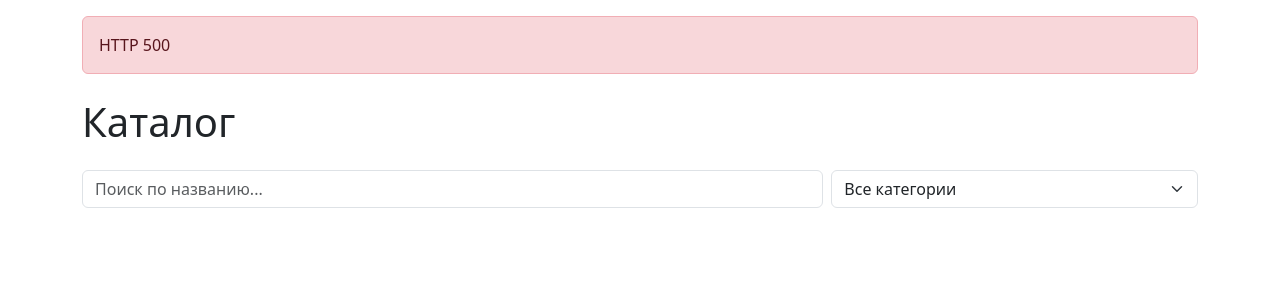
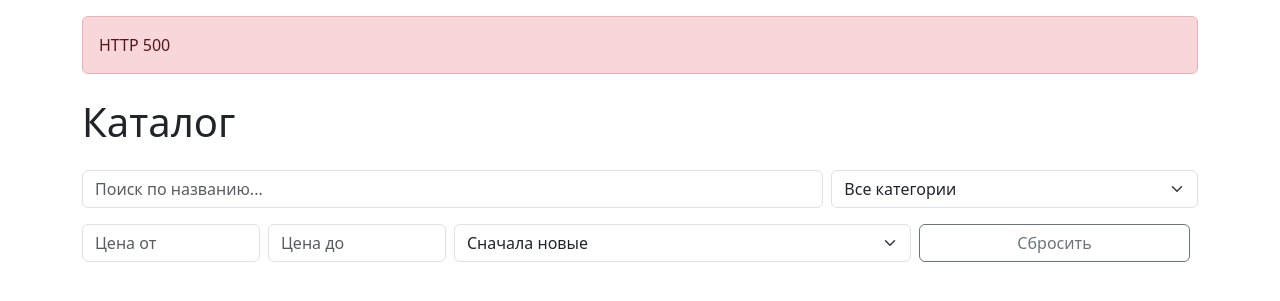
Before and after one commit to fant1es/internet_market, a FastAPI app: page / in a window 1280 px wide. Shown: the part 56-357 px from the top of the page. Run offline with FastAPI, Linux system fonts and the light colour scheme; data that the repository does not hold is empty; parts of the project's set-up code (start-up, migrations or seed data) failed here and were passed over.

Commit message:
Add sorting and price filtering on the page

```diff
--- a/app/templates/index.html
+++ b/app/templates/index.html
@@ -14,6 +14,24 @@
         <option value="">Все категории</option>
       </select>
     </div>
+    <div class="row g-2 mb-4">
+      <div class="col-6 col-md-2">
+        <input type="number" id="min-price" class="form-control" placeholder="Цена от" min="0" step="0.01">
+      </div>
+      <div class="col-6 col-md-2">
+        <input type="number" id="max-price" class="form-control" placeholder="Цена до" min="0" step="0.01">
+      </div>
+      <div class="col-md-5">
+        <select id="sort-select" class="form-select">
+          <option value="newest">Сначала новые</option>
+          <option value="price_asc">Сначала дешёвые</option>
+          <option value="price_desc">Сначала дорогие</option>
+        </select>
+      </div>
+      <div class="col-md-3">
+        <button type="button" id="reset-filters" class="btn btn-outline-secondary w-100">Сбросить</button>
+      </div>
+    </div>
   </div>
 
   <div id="products-grid" class="row row-cols-1 row-cols-sm-2 row-cols-lg-4 g-3"></div>
```
Also changed, not shown: app/static/js/catalog.js (+46 -2 lines).
